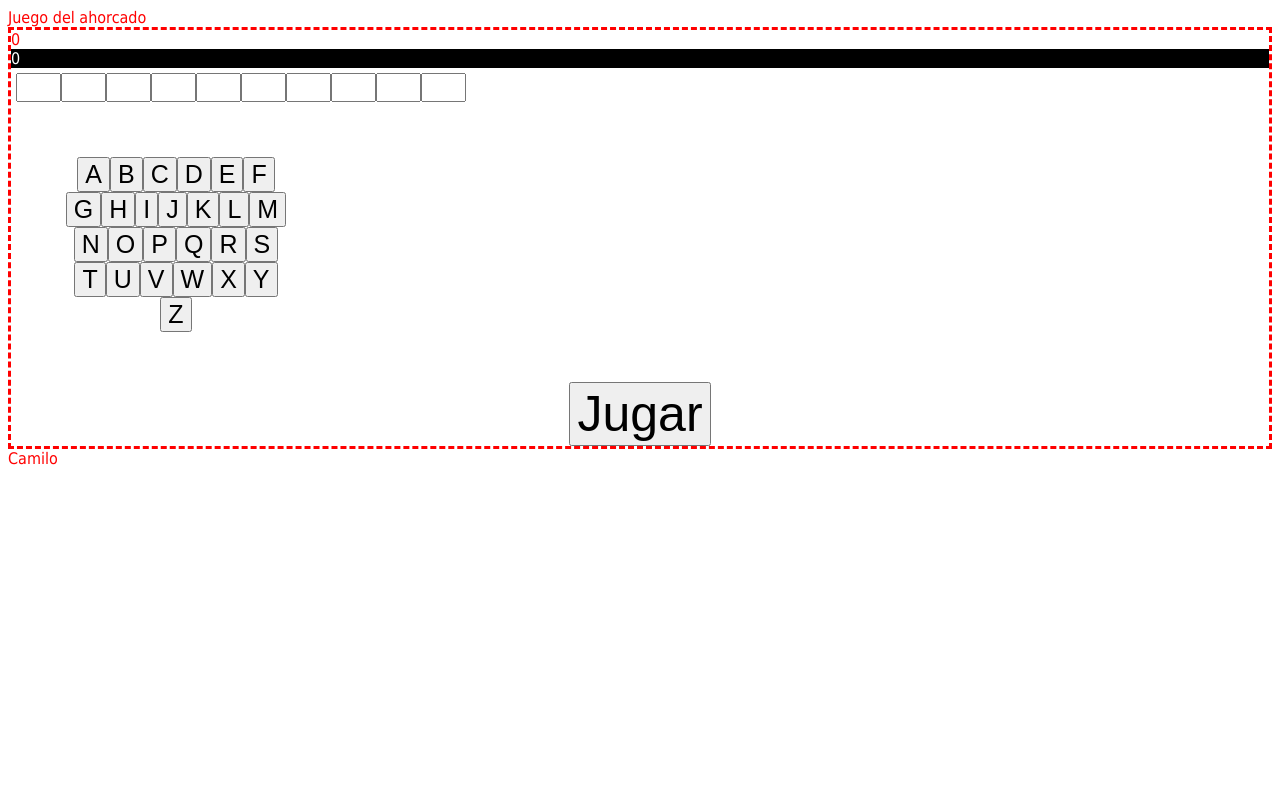
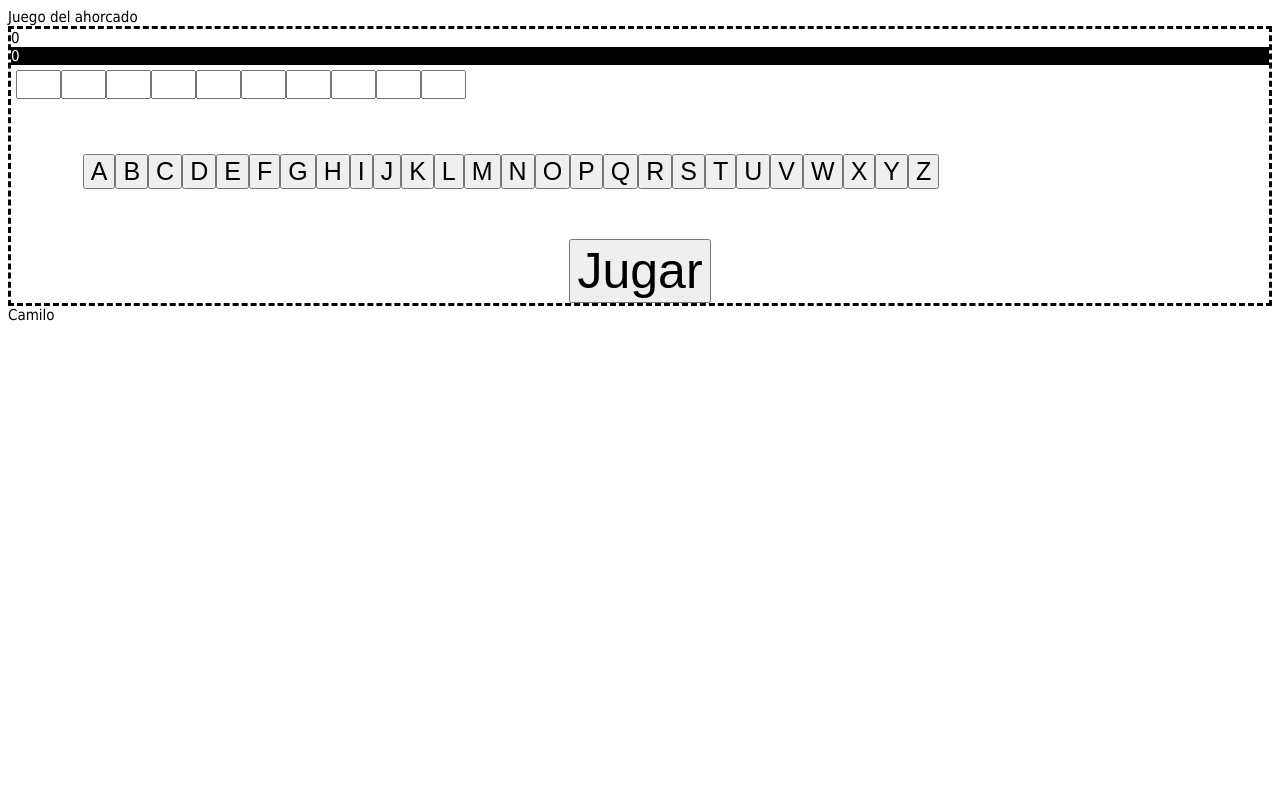
Before and after one commit to camilofigueroa/ahorcado, a PHP site: page /juego.php in a window 1280 px wide. Run offline with PHP 8.4, Linux system fonts and the light colour scheme.

Commit message:
Últimos arreglos a la fecha.

```diff
--- a/www/css/estilo-general.css
+++ b/www/css/estilo-general.css
@@ -3,7 +3,8 @@
 body
 {
 	font-family: Tahoma;
-    color: red;
+    color: black;
+    font-size: 15px;
 }
 
 /* Este es el contenedor de todo*/
@@ -31,7 +32,7 @@ body
 #contenedor-teclado
 {
 	text-align: center;
-	max-width: 230px;
+	max-width: 900px;
 	margin: 50px;
 }
 
@@ -50,3 +51,18 @@ body
 {
 	font-size: 50px;
 }
+
+#contenedor-ranking
+{
+	border: solid 2px;
+}
+
+#boton-ranking
+{
+	visibility: hidden;
+}
+
+#boton-actualizar
+{
+	visibility: hidden;
+}
```
